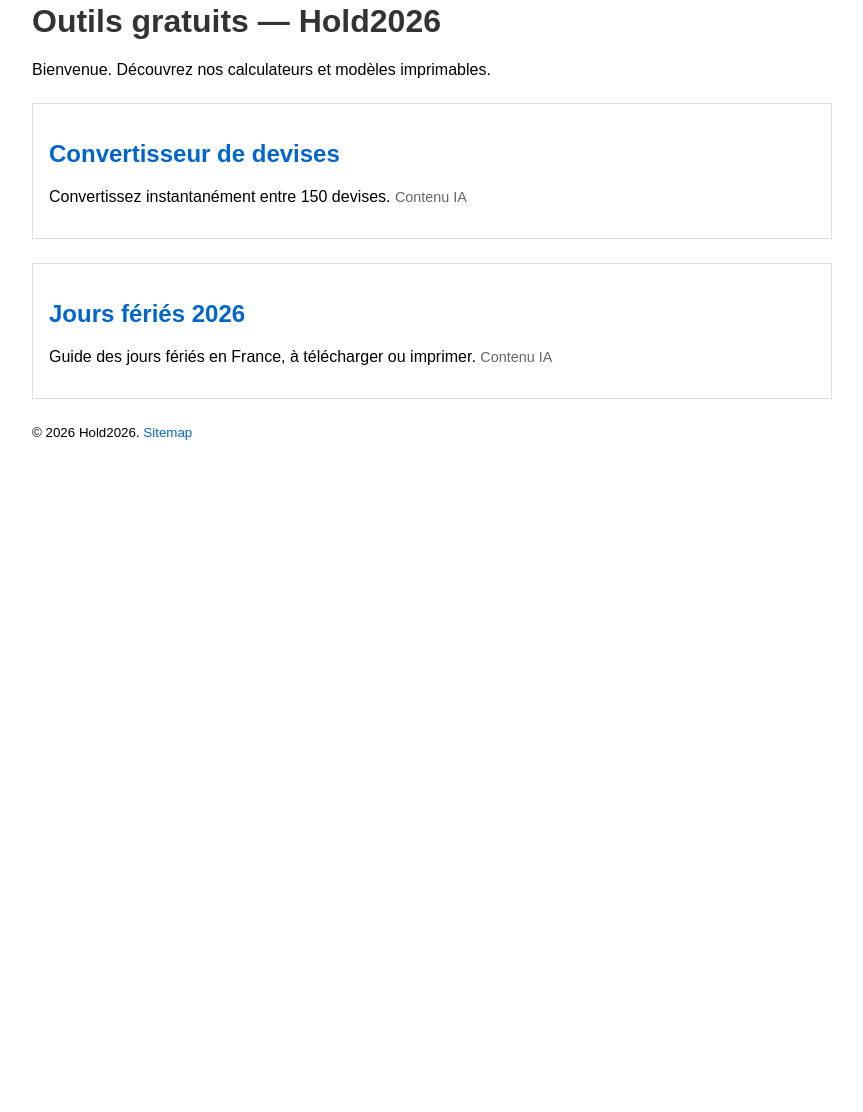
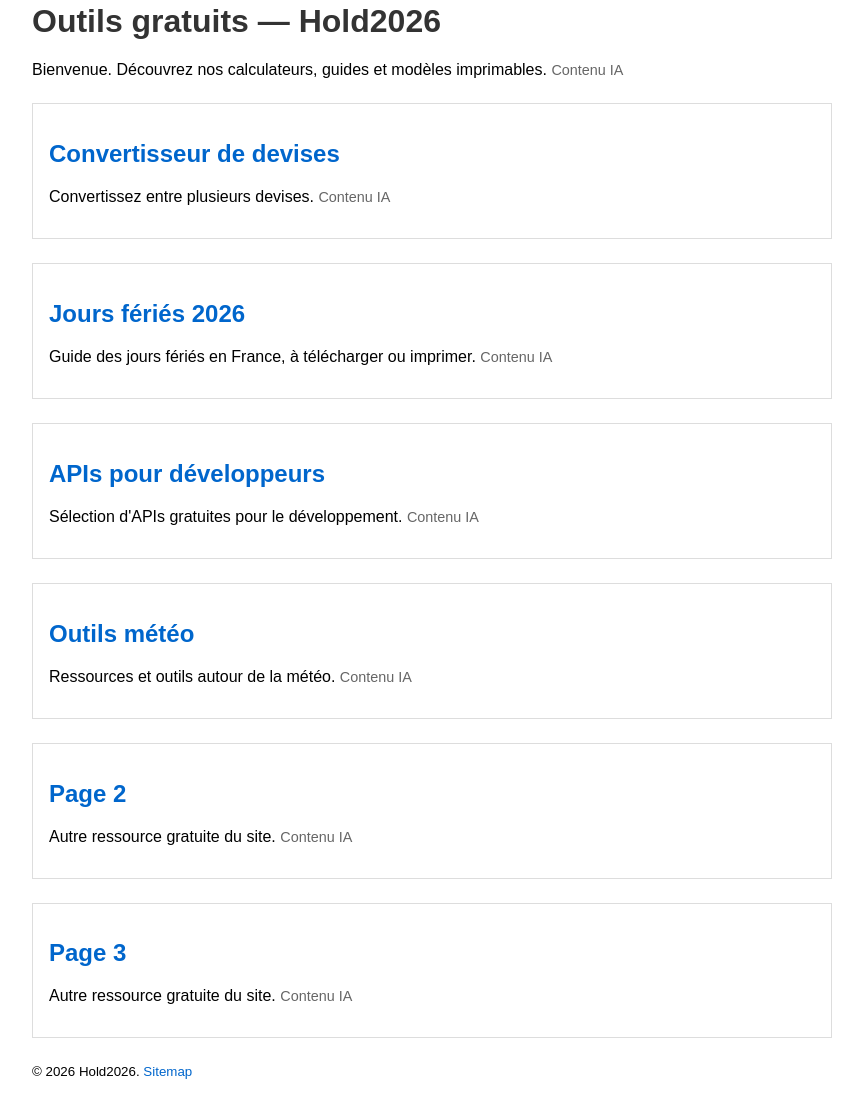
Before and after one commit to hold2026/site-b, a plain HTML site: page index.html in a window 1280 px wide. Shown: the part 29-1141 px from the top of the page, without its empty margins (0-863 px from the left). Before the commit the page ends 800 px from the top, so only its background shows below. Drawn offline with Linux system fonts and the light colour scheme.

Commit message:
Index : liens vers toutes les pages en ligne

```diff
--- a/index.html
+++ b/index.html
@@ -15,20 +15,40 @@
 </head>
 <body>
   <h1>Outils gratuits — Hold2026</h1>
-  <p>Bienvenue. Découvrez nos calculateurs et modèles imprimables.</p>
+  <p>Bienvenue. Découvrez nos calculateurs, guides et modèles imprimables. <span class="meta">Contenu IA</span></p>
 
   <div class="product">
-    <h2><a href="/convertisseur-devises/">Convertisseur de devises</a></h2>
-    <p>Convertissez instantanément entre 150 devises. <span class="meta">Contenu IA</span></p>
+    <h2><a href="/site-b/convertisseur-devises/">Convertisseur de devises</a></h2>
+    <p>Convertissez entre plusieurs devises. <span class="meta">Contenu IA</span></p>
   </div>
 
   <div class="product">
-    <h2><a href="/guide-jours-feries-2026/">Jours fériés 2026</a></h2>
+    <h2><a href="/site-b/guide-jours-feries-2026/">Jours fériés 2026</a></h2>
     <p>Guide des jours fériés en France, à télécharger ou imprimer. <span class="meta">Contenu IA</span></p>
   </div>
 
+  <div class="product">
+    <h2><a href="/site-b/apis-dev/">APIs pour développeurs</a></h2>
+    <p>Sélection d'APIs gratuites pour le développement. <span class="meta">Contenu IA</span></p>
+  </div>
+
+  <div class="product">
+    <h2><a href="/site-b/meteo/page-3.html">Outils météo</a></h2>
+    <p>Ressources et outils autour de la météo. <span class="meta">Contenu IA</span></p>
+  </div>
+
+  <div class="product">
+    <h2><a href="/site-b/page-2.html">Page 2</a></h2>
+    <p>Autre ressource gratuite du site. <span class="meta">Contenu IA</span></p>
+  </div>
+
+  <div class="product">
+    <h2><a href="/site-b/page-3.html">Page 3</a></h2>
+    <p>Autre ressource gratuite du site. <span class="meta">Contenu IA</span></p>
+  </div>
+
   <footer>
-    <p><small>© 2026 Hold2026. <a href="/sitemap.xml">Sitemap</a></small></p>
+    <p><small>© 2026 Hold2026. <a href="/site-b/sitemap.xml">Sitemap</a></small></p>
   </footer>
 
   <script data-goatcounter="https://hold2026.goatcounter.com/count" async src="//gc.zgo.at/count.js"></script>
```
